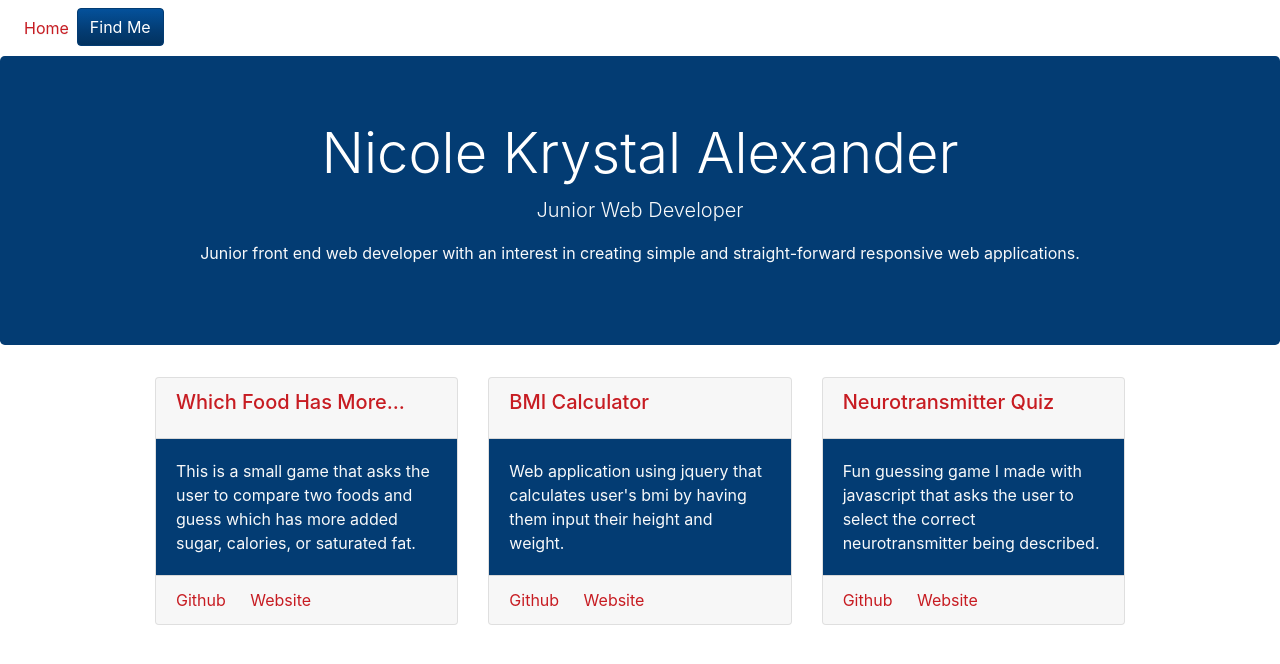
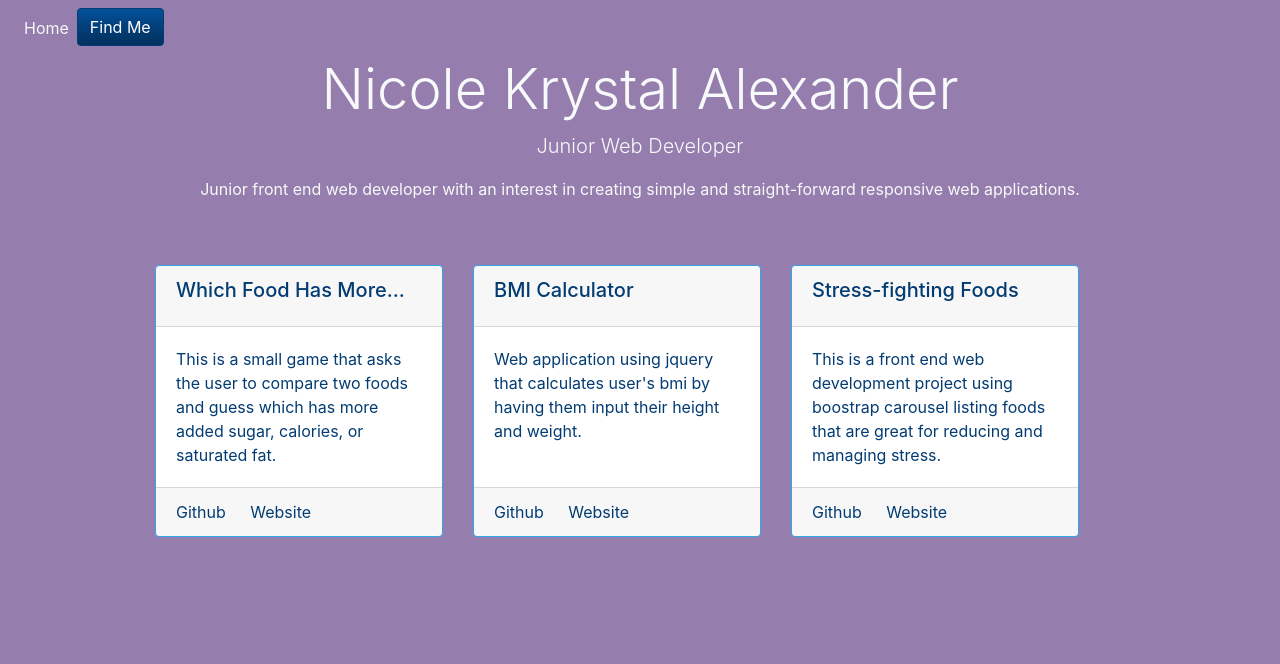
Before and after one commit to nicolekalexander/Portfolio, a plain HTML site: page index.html in a window 1280 px wide. Drawn offline with nearby package versions, Linux system fonts and the light colour scheme.

Commit message:
edited colors and layout

```diff
--- a/index.html
+++ b/index.html
@@ -22,8 +22,8 @@
     <link href="https://fonts.googleapis.com/css?family=Great+Vibes|Montserrat:500&display=swap" rel="stylesheet">
 </head>
 
-<body>
-    <nav class="navbar navbar-expand-lg navbar-light bg-default">
+<body class="body">
+    <nav class="navbar navbar-expand-lg">
         <button class="navbar-toggler" type="button" data-toggle="collapse" data-target="#navbarNav"
             aria-controls="navbarNav" aria-expanded="false" aria-label="Toggle navigation">
             <span class="navbar-toggler-icon"></span>
@@ -31,7 +31,7 @@
         <div class="collapse navbar-collapse" id="navbarNav">
             <ul class="navbar-nav">
                 <li class="nav-item active">
-                    <a class="text-danger nav-link" href="#">Home <span class="sr-only">(current)</span></a>
+                    <a class="text-light nav-link" href="#">Home <span class="sr-only">(current)</span></a>
                 </li>
                 <li class="nav-item">
                     <!-- Button trigger modal -->
@@ -52,11 +52,10 @@
                                 <div class="modal-body">
                                     <ul>
                                         <li><a href="https://www.linkedin.com/in/nalexander245/"
-                                                class="linkedIn text-danger">LinkedIn</a></li>
-                                        <li><a href="https://github.com/nicolekalexander"
-                                                class="Github text-danger">Github</a></li>
+                                                class="LinkedIn">LinkedIn</a></li>
+                                        <li><a href="https://github.com/nicolekalexander" class="Github">Github</a></li>
                                         <li><a href="mailto:nkalexander1@verizon.net?Subject=Hi%20Nicole"
-                                                class="Email text-danger">Email</a></li>
+                                                class="Email">Email</a></li>
                                     </ul>
                                 </div>
                                 <div class="modal-footer">
@@ -69,65 +68,62 @@
             </ul>
         </div>
     </nav>
-    <div class="container-fluid">
-        <div class="row bg-info jumbotron">
-            <div class="mx-auto">
-                <h1 class="display-4 text-center">Nicole Krystal Alexander</h1>
-                <p class="text-light lead text-center">Junior Web Developer</p>
-                <p class="description text-light">Junior front end web developer with an interest in creating
-                    simple and straight-forward responsive web applications. </p>
-            </div>
+    <div>
+        <div class="mx-auto pb-4">
+            <h1 class="display-4 text-light text-center">Nicole Krystal Alexander</h1>
+            <p class="text-light lead text-center">Junior Web Developer</p>
+            <p class="description text-center text-light">Junior front end web developer with an interest in creating
+                simple and straight-forward responsive web applications. </p>
         </div>
     </div>
     <!-- <div class="row"> -->
-    <div class="card-deck">
+    <div class="card-deck pt-4">
 
-        <div class="card">
+        <div class="card border-primary mb-3" style="max-width: 18rem;">
             <div class="card-header">
-                <h5 class="text-danger card-title">Which Food Has More...</h5>
+                <h5 class="text-info card-title">Which Food Has More...</h5>
             </div>
-            <div class="bg-info card-body">
-                <p class="text-light card-text">This is a small game that asks the user to compare two foods
+            <div class="card-body">
+                <p class="text-info card-text">This is a small game that asks the user to compare two foods
                     and
                     guess which has more added sugar, calories, or saturated fat.</p>
             </div>
             <div class="card-footer">
                 <a href="https://github.com/nicolekalexander/Which-Food-Has-More"
-                    class="card-link text-danger">Github</a>
+                    class="card-link text-info">Github</a>
                 <a href="https://nicolekalexander.github.io/Which-Food-Has-More/"
-                    class="card-link text-danger">Website</a>
+                    class="card-link text-info">Website</a>
             </div>
         </div>
 
-        <div class="card">
+        <div class="card border-primary mb-3" style="max-width: 18rem;">
             <div class="card-header">
-                <h5 class="text-danger card-title">BMI Calculator</h5>
+                <h5 class="text-info card-title">BMI Calculator</h5>
             </div>
-            <div class="bg-info card-body">
-                <p class="text-light card-text">Web application using jquery that calculates user's bmi by
+            <div class="card-body">
+                <p class="text-info card-text">Web application using jquery that calculates user's bmi by
                     having
                     them input their height and weight.</p>
             </div>
             <div class="card-footer">
-                <a href="https://github.com/nicolekalexander/bmi-calculator" class="card-link text-danger">Github</a>
-                <a href="https://nicolekalexander.github.io/bmi-calculator/" class="card-link text-danger">Website</a>
+                <a href="https://github.com/nicolekalexander/bmi-calculator" class="card-link text-info">Github</a>
+                <a href="https://nicolekalexander.github.io/bmi-calculator/" class="card-link text-info">Website</a>
             </div>
         </div>
 
-        <div class="card">
+        <div class="card border-primary mb-3" style="max-width: 18rem;">
             <div class="card-header">
-                <h5 class="text-danger card-title">Neurotransmitter Quiz</h5>
+                <h5 class="text-info card-title">Stress-fighting Foods</h5>
             </div>
-            <div class="bg-info card-body">
-                <p class="text-light card-text">Fun guessing game I made with javascript
-                    that asks the user to select the correct neurotransmitter
-                    being described.</p>
+            <div class="card-body">
+                <p class="text-info card-text">This is a front end web development project using boostrap carousel
+                    listing foods that are great for reducing and managing stress.</p>
             </div>
             <div class="card-footer">
-                <a href="https://github.com/nicolekalexander/Neurotransmitter-Guessing-Game"
-                    class="card-link text-danger">Github</a>
-                <a href="https://nicolekalexander.github.io/Neurotransmitter-Guessing-Game/"
-                    class="card-link text-danger">Website</a>
+                <a href="https://github.com/nicolekalexander/Stress-fighting-Foods"
+                    class="card-link text-info">Github</a>
+                <a href=" https://nicolekalexander.github.io/Stress-fighting-Foods/."
+                    class="card-link text-info">Website</a>
             </div>
         </div>
 
--- a/style.css
+++ b/style.css
@@ -1,4 +1,13 @@
+.body {
+    background-color: #957dad;
+}
+/* .jumbotron {
+    background-color: #957dad;
+} */
 .card-deck {
     width: 1000px;
-     margin: auto;
+    margin: auto;
 }
+.LinkedIn, .Github, .Email {
+    color:#957dad;
+}
```
